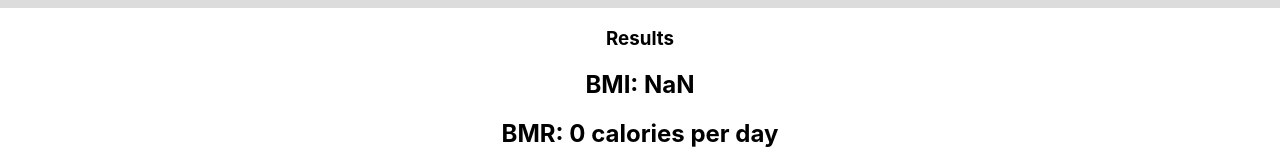
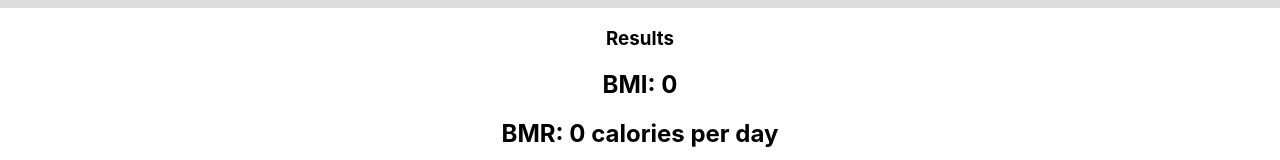
Before and after one commit to nevtay/jumpstartProject_1, a React (Create React App) app: page / in a window 1280 px wide. Shown: the part 687-847 px from the top of the page. Built offline with nearby package versions, Linux system fonts and the light colour scheme.

Commit message:
destructured more variables from prop; changed bmr, bmi, and tdee functions to calculate metric units based on destructured variable names; temporary console.log statement left for sanity checks

```diff
--- a/src/containers/DisplayResults.js
+++ b/src/containers/DisplayResults.js
@@ -17,24 +17,24 @@ class DisplayResults extends React.Component {
 
     render() {
 
-        let { gender, age, heightInCm, heightInFeet, heightInInches, weight, activityLevel } = this.props.personalInfo;
+        let { gender, age, heightInCm, heightInFeet, heightInInches, weightInKg, weightInLbs, activityLevel } = this.props.personalInfo;
 
 
         const calculateBMI = () => {
-            if ( heightInCm === '' || weight === '' ) {
+            if ( heightInCm === 0 || weightInKg === 0 ) {
                 return 0;
             }
-            let weightFactor = Number(weight);
+            let weightFactor = Number(weightInKg);
             let heightInMetres = Number(heightInCm) / 100;
             let result = weightFactor / (Math.pow(heightInMetres, 2));
             return result.toFixed(2);
         }
 
         const calculateBMR = () => {
-            if ( gender === '' || age === '' || heightInCm === '' || weight === '' ) {
+            if ( gender === '' || age === '' || heightInCm === 0 || weightInKg === 0 ) {
                 return 0;
             }
-                let weightFactor = Number(weight) * 10;
+                let weightFactor = Number(weightInKg) * 10;
                 let heightFactor = Number(heightInCm) * 6.25;
                 let ageFactor = Number(age) * 5;
                 let genderFactor = gender === "male" ? 5 : -161;
@@ -57,6 +57,7 @@ class DisplayResults extends React.Component {
                 <h2>BMI: {calculateBMI()} </h2>
                 <h2>BMR: {calculateBMR()}  <span>calories per day</span></h2>
                 <span>TDEE: {calculateTDEE()}</span> <span>calories per day</span>
+                {console.log(this.props.personalInfo)}
 
             </section>
 
```
